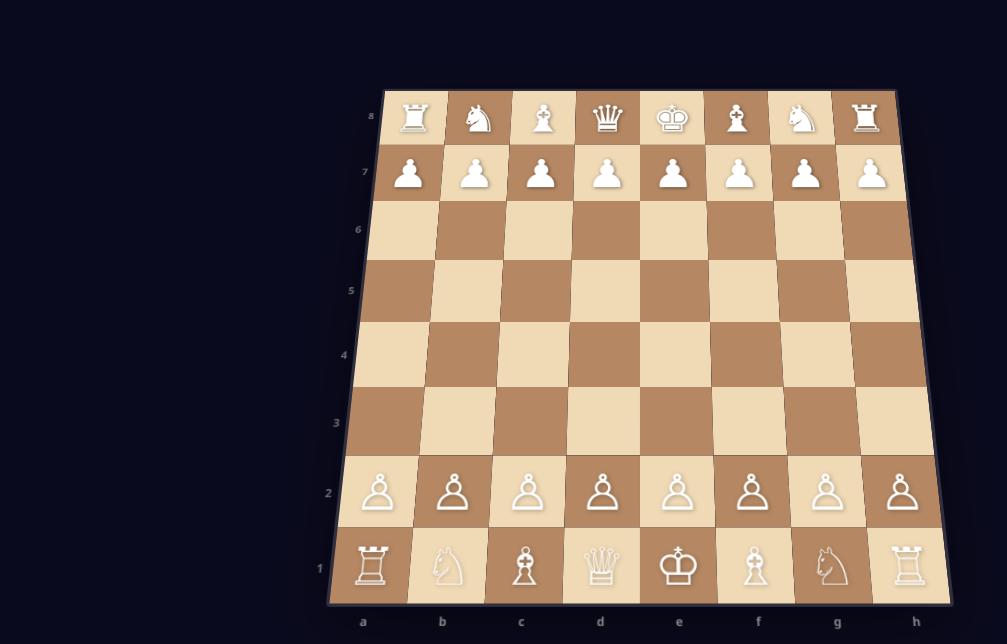
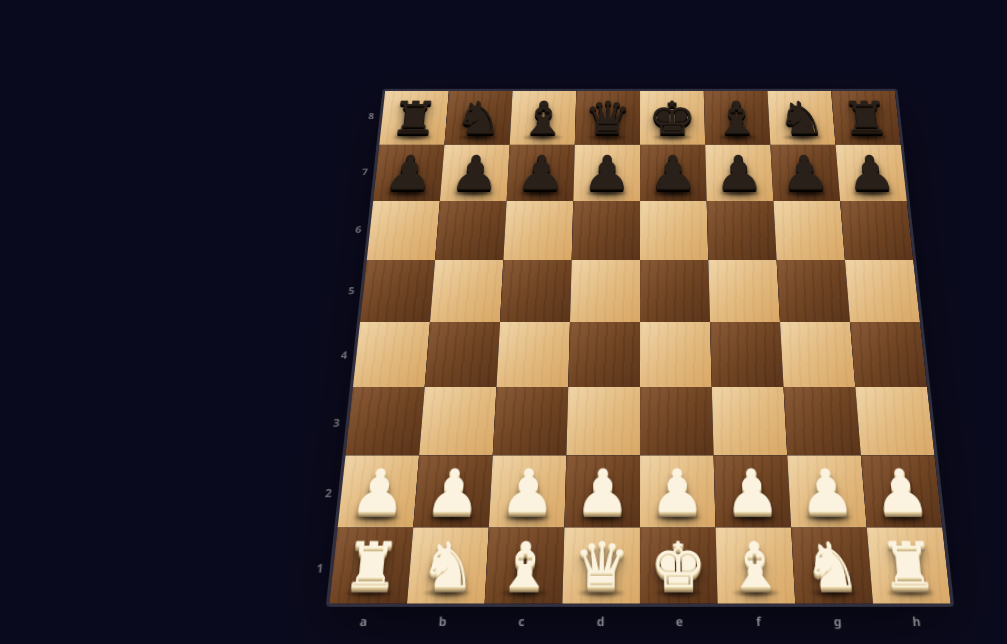
Before and after one commit to johnnycirl-boop/Fuzzel, a website: page chesstopia.html in a window 1280 px wide. Shown: the part 125-769 px from the top of the page, without its empty margins (0-1007 px from the left). Drawn offline with Linux system fonts and the light colour scheme.

Commit message:
Chesstopia: wood-tinted board and 3D pieces
Standard theme now uses filled glyphs for both colors so layered
text-shadows can give white pieces the same extruded look as black.
White pieces get an ivory + cream extrusion, black pieces a walnut
+ dark extrusion. Each piece also gets a soft ground-shadow puddle
so it reads as sitting on the square.

Classic board switches to wood gradients (light beech / dark walnut)
with a subtle grain. Other board color themes (blue/green/purple/red)
remain unchanged.

Captured-piece rows now use color classes so white captures stay
ivory and black captures stay walnut.

Co-Authored-By: Claude Opus 4.7 (1M context) <noreply@anthropic.com>

```diff
--- a/chesstopia.html
+++ b/chesstopia.html
@@ -31,17 +31,74 @@ select.ctrl-btn option{background:#1a1a2e;color:#fff}
 .board-wrap{transform-style:preserve-3d;transition:transform .1s ease-out}
 .board{display:grid;grid-template-columns:repeat(8,1fr);transform-style:preserve-3d;border:3px solid rgba(255,255,255,.15);border-radius:4px;box-shadow:0 20px 60px rgba(0,0,0,.5)}
 
-.cell{width:clamp(40px,10vw,70px);height:clamp(40px,10vw,70px);display:flex;align-items:center;justify-content:center;cursor:pointer;position:relative;transition:background .15s;user-select:none;-webkit-user-select:none;font-size:clamp(24px,7vw,48px);line-height:1}
-.cell.light{background:#f0d9b5}
-.cell.dark{background:#b58863}
+.cell{width:clamp(40px,10vw,70px);height:clamp(40px,10vw,70px);display:flex;align-items:center;justify-content:center;cursor:pointer;position:relative;transition:background .15s;user-select:none;-webkit-user-select:none;font-size:clamp(30px,8vw,58px);line-height:1}
+/* Wood grain board */
+.cell.light{
+  background:
+    repeating-linear-gradient(92deg, rgba(120,80,40,.06) 0 2px, transparent 2px 9px),
+    linear-gradient(135deg, #f0d5a8 0%, #e2b97e 55%, #d9a866 100%);
+}
+.cell.dark{
+  background:
+    repeating-linear-gradient(92deg, rgba(0,0,0,.10) 0 2px, transparent 2px 9px),
+    linear-gradient(135deg, #8a5a36 0%, #6e4322 55%, #5a341a 100%);
+}
 .cell.selected{box-shadow:inset 0 0 0 3px #ffd93d}
 .cell.legal-move::after{content:'';position:absolute;width:30%;height:30%;border-radius:50%;background:rgba(0,0,0,.25)}
 .cell.legal-capture::after{content:'';position:absolute;inset:4px;border-radius:50%;border:3px solid rgba(0,0,0,.25)}
-.cell.last-move{background:rgba(255,255,100,.3)}
-.cell.check{background:radial-gradient(circle,rgba(255,0,0,.6),transparent 70%)}
-.cell .piece{pointer-events:none;filter:drop-shadow(1px 1px 2px rgba(0,0,0,.4));transition:transform .1s}
-.cell.white-piece .piece{filter:drop-shadow(1px 1px 2px rgba(0,0,0,.3))}
-.cell.black-piece .piece{filter:drop-shadow(1px 1px 2px rgba(0,0,0,.5))}
+.cell.last-move{box-shadow:inset 0 0 0 3px rgba(255,235,100,.55)}
+.cell.check{background:radial-gradient(circle,rgba(255,0,0,.55),transparent 70%) !important}
+
+/* 3D pieces — base */
+.cell .piece{
+  pointer-events:none;
+  transition:transform .15s;
+  display:inline-block;
+  transform:translateY(-2px);
+  position:relative;
+}
+/* Soft ground-shadow puddle under each piece */
+.cell.white-piece::before, .cell.black-piece::before{
+  content:'';
+  position:absolute;
+  bottom:8%;
+  left:18%;
+  right:18%;
+  height:10%;
+  border-radius:50%;
+  background:radial-gradient(ellipse at center, rgba(0,0,0,.55) 0%, rgba(0,0,0,.25) 50%, transparent 75%);
+  filter:blur(1px);
+  pointer-events:none;
+}
+/* White piece — ivory with cream extrusion */
+.cell.white-piece .piece{
+  color:#fbf3df;
+  text-shadow:
+    0 1px 0 #ebdcb0,
+    0 2px 0 #d8c498,
+    0 3px 0 #c3ab7d,
+    0 4px 0 #a8916a,
+    0 5px 0 #8a7657,
+    0 6px 4px rgba(0,0,0,.35),
+    0 10px 10px rgba(0,0,0,.4);
+}
+/* Black piece — walnut with dark extrusion */
+.cell.black-piece .piece{
+  color:#2a201a;
+  text-shadow:
+    0 1px 0 #1a120d,
+    0 2px 0 #0d0805,
+    0 3px 0 #050302,
+    0 4px 0 #000,
+    0 5px 4px rgba(0,0,0,.5),
+    0 10px 12px rgba(0,0,0,.55);
+}
+.cell:hover .piece{transform:translateY(-4px)}
+
+/* Captured-pieces row (mini 3D) */
+.cap-piece{display:inline-block;margin:0 1px;font-size:20px;line-height:1}
+.cap-white{color:#fbf3df;text-shadow:0 1px 0 #c3ab7d,0 2px 1px rgba(0,0,0,.45)}
+.cap-black{color:#2a201a;text-shadow:0 1px 0 #050302,0 2px 1px rgba(0,0,0,.55)}
 
 /* Rank/file labels */
 .board-outer{position:relative;transform-style:preserve-3d}
@@ -133,7 +190,8 @@ select.ctrl-btn option{background:#1a1a2e;color:#fff}
 // ═══════════════════════════════════════
 const THEMES = {
   standard: {
-    w: { K:'♔', Q:'♕', R:'♖', B:'♗', N:'♘', P:'♙' },
+    // Use solid (filled) glyphs for both colors so CSS can give them a uniform 3D look
+    w: { K:'♚', Q:'♛', R:'♜', B:'♝', N:'♞', P:'♟' },
     b: { K:'♚', Q:'♛', R:'♜', B:'♝', N:'♞', P:'♟' }
   },
   potter: {
@@ -155,7 +213,8 @@ const THEMES = {
 };
 
 const BOARD_COLORS = {
-  classic: ['#f0d9b5','#b58863'],
+  // Classic uses CSS gradients (defined in .cell.light/.dark) so set to null sentinel
+  classic: null,
   blue:    ['#d4e4f7','#4a7fb5'],
   green:   ['#d4e8c2','#5a8a42'],
   purple:  ['#e0d0f0','#7b5ea7'],
@@ -427,9 +486,9 @@ function renderBoard() {
       const isLight = (r+c)%2===0;
       cell.className = 'cell ' + (isLight ? 'light' : 'dark');
 
-      // Board colors
+      // Board colors — null sentinel means "use the CSS-defined wood styling"
       const colors = BOARD_COLORS[currentBoardColor];
-      cell.style.background = isLight ? colors[0] : colors[1];
+      if (colors) cell.style.background = isLight ? colors[0] : colors[1];
 
       // Last move highlight
       if (lastMove && ((r===lastMove[0]&&c===lastMove[1])||(r===lastMove[2]&&c===lastMove[3]))) {
@@ -468,9 +527,19 @@ function renderBoard() {
     }
   }
 
-  // Captured pieces
-  document.getElementById('capturedWhite').innerHTML = capturedW.map(p => getPieceChar(p)).join('');
-  document.getElementById('capturedBlack').innerHTML = capturedB.map(p => getPieceChar(p)).join('');
+  // Captured pieces — render each with its color class so the 3D color holds in the captured row
+  const renderCaptured = (containerId, list) => {
+    const c = document.getElementById(containerId);
+    c.textContent = '';
+    list.forEach(p => {
+      const span = document.createElement('span');
+      span.className = 'cap-piece ' + (p[0] === 'w' ? 'cap-white' : 'cap-black');
+      span.textContent = getPieceChar(p);
+      c.appendChild(span);
+    });
+  };
+  renderCaptured('capturedWhite', capturedW);
+  renderCaptured('capturedBlack', capturedB);
 
   // Labels
   const rankEl = document.getElementById('rankLabels');
```
